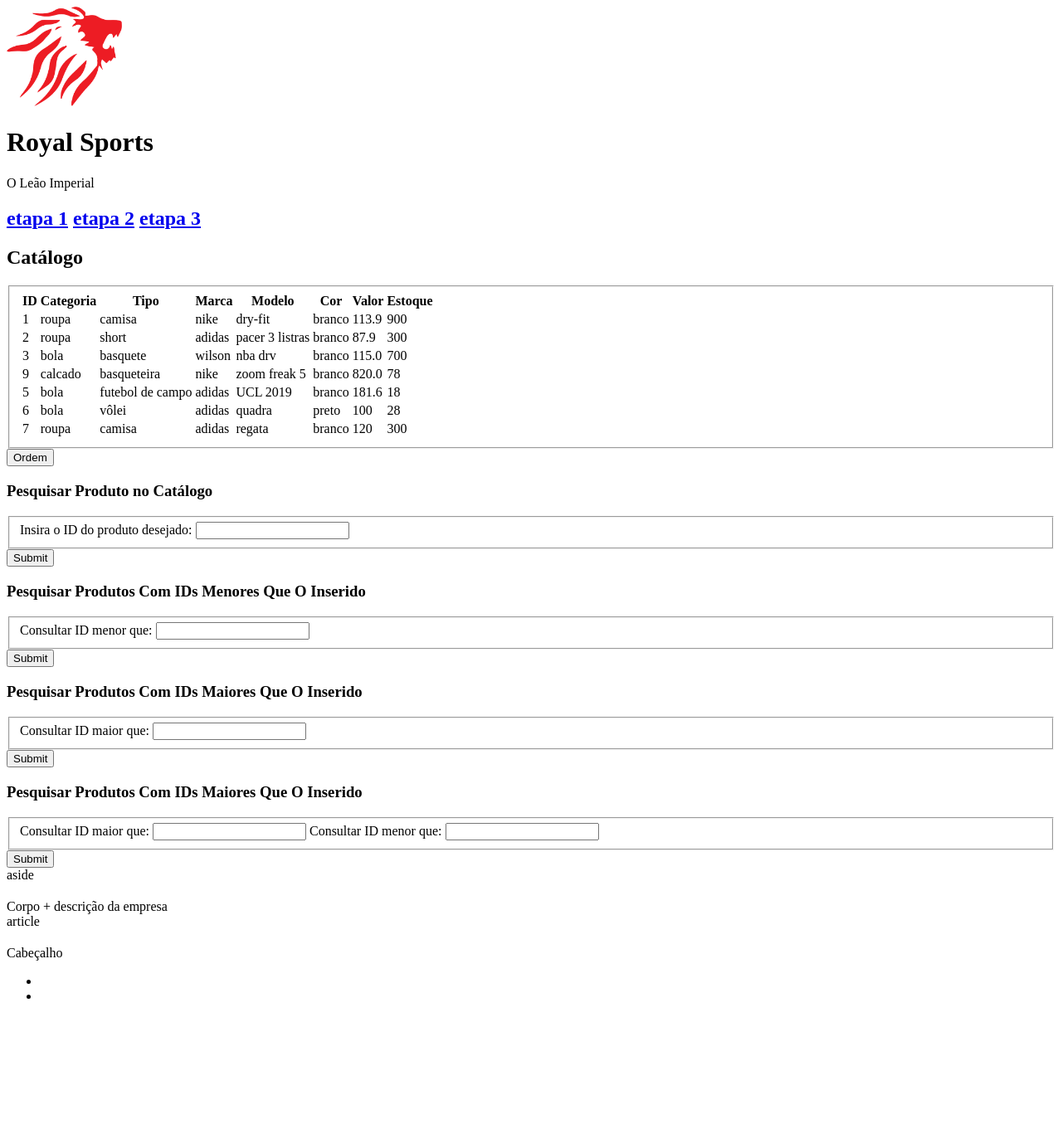
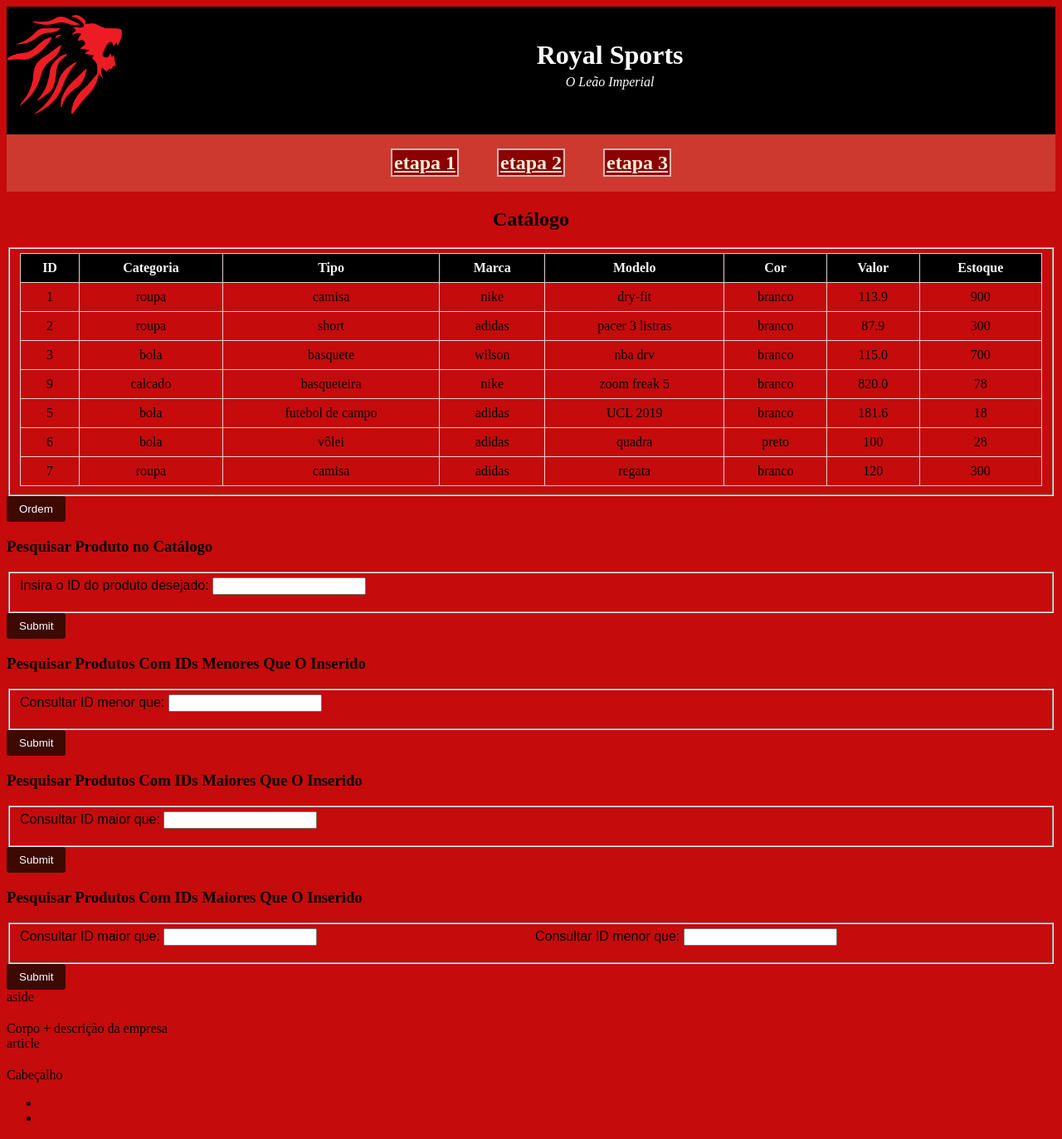
Before and after one commit to luizvn/TRABALHO_ED2, a Flask app: page /etapa2 in a window 1280 px wide. Shown: the whole page at 83% size. Before the commit the page ends 1204 px from the top, so only its background shows below. Run offline with Flask 3, Linux system fonts and the light colour scheme.

Commit message:
css trabalho 2 semi pronto

```diff
--- a/templates/etapa2.html
+++ b/templates/etapa2.html
@@ -4,6 +4,7 @@
     <meta charset="UTF-8">
     <meta name="viewport" content="width=device-width, initial-scale=1.0">
     <title>Etapa 2</title>
+    <link rel="icon" href="src/img/logo-home.png" type="image/png">
     <script>
         function validateForm(event) {
             // Obtendo os valores dos campos de input
@@ -27,6 +28,149 @@
             document.getElementById('consultaForm').addEventListener('submit', validateForm);
         };
     </script>
+    <style>
+        /* BODY */
+        body{
+            background-color: rgb(197, 11, 11);
+        }
+        /* HEADER */
+        .titulo{
+            display: flex;
+            align-items: center;
+            align-content: center;
+            text-align: center;
+            background-color: black;
+            color: white;
+            margin: 0;
+            padding-bottom: 20px;
+            width: 100%;
+        }
+        .imagem_logo{
+            margin-top: 10px;
+            margin-right: 500px;
+        }
+        .nome{
+            text-align: center;
+            font-style: bold;
+            margin-bottom: 0;
+        }
+        .aucunha{
+            text-align: center;
+            font-style: italic;
+            margin-top: 5px;
+        }
+        /* NAVEGADOR DE PÁGINAS */
+        nav {
+        background-color: rgba(210, 77, 62, 0.7);
+        padding: 1px;
+        text-align: center;
+        }
+
+        nav a{
+            background-color: darkred;
+            padding: 2px;
+            color: antiquewhite;
+            border: 2px solid rgb(221, 181, 181);
+            margin: 20px;
+        }
+
+        /* TABELA */
+        .titulo_tabela{
+            text-align: center;
+        }
+        table{
+            border-collapse: collapse;
+            width: 100%;
+            text-align: center;
+        }
+        td, th {
+            border: 1px solid #dcd1d1; /* Adiciona bordas às células */
+            padding: 8px; /* Adiciona espaço interno dentro das células */
+        }
+        /*tr:nth-child(even) {
+            background-color: #f2f2f2; /* Define uma cor de fundo alternada para linhas pares
+        }*/
+        th {
+            background-color: #000000; /* Define uma cor de fundo para as células do cabeçalho */
+            font-weight: bold; /* Deixa o texto em negrito para destacar o cabeçalho */
+            text-align: center; /* Alinha o texto à esquerda no cabeçalho */
+            color: whitesmoke;
+        }
+        tr:hover {
+            background-color: #f5f5f5; /* Define uma cor de fundo quando o mouse passa sobre a linha */
+        }
+        /*td, th {
+            padding: 10px; /* Aumenta o espaço interno dentro das células
+        } */
+
+        /* FORMS */
+        form {
+            font-family: Arial, sans-serif; /* Escolha uma fonte adequada para o formulário */
+        }
+
+        /*input[type="text"], input[type="number"], textarea {
+            width: 100%;
+            padding: 10px;
+            margin-bottom: 20px;
+            border: 1px solid #ccc;
+            border-radius: 5px;
+            box-sizing: border-box;
+        }*/
+
+        input[type="submit"], button {
+            padding: 8px 15px;
+            background-color: #3d0901;
+            color: #fff;
+            border: none;
+            border-radius: 3px;
+            cursor: pointer;
+        }
+
+        .row {
+            display: flex;
+            justify-content: space-between;
+            margin-bottom: 10px;
+        }
+
+        .row .break { /* NÃO TÁ FUNCIONANDO */
+            flex-basis: 100%;
+            height: 0; /* Para evitar que a linha tenha altura extra */
+        }
+
+        .row label {
+            flex-basis: calc(50% - 5px); /* Define a largura de cada label para ocupar metade da linha */
+        }
+
+        .row input {
+            flex-basis: calc(50% - 5px); /* Define a largura de cada input para ocupar metade da linha */
+        }
+
+        /*label{
+            display: flex;
+            flex-direction: row;
+            align-items: center;
+            margin-bottom: 10px;
+            font-weight: bold;
+        }*/
+
+        /*label input {
+            flex: 1;
+            margin-left: 10px;
+            padding: 8px;
+            border: 1px solid #ccc;
+            border-radius: 5px;
+            box-sizing: border-box;
+        } */
+
+        input:focus, textarea {
+            outline: none;
+            border-color: #ab3702; /* Cor quando o input recebe foco */
+            box-shadow: 0 0 5px rgba(180, 29, 3, 0.5); /* Sombra quando o input recebe foco */
+        }
+
+
+
+    </style>
 </head>
 <body>
     <div class="index">
@@ -132,8 +276,8 @@
             <h3>Pesquisar Produtos Com IDs Maiores Que O Inserido</h3>
                 <form method="post", action="/imprime_entre" id="consultaForm">
                     <fieldset>
-                        <div class="row">
-                            <label for="idmenor">Consultar ID maior que: <input id="idmenor" name="idmenor" type="number" required /></label>
+                        <div class="row break">
+                            <label for="idmenor">Consultar ID maior que: <input id="idmenor" name="idmenor" type="number" required /></label><br>
                             <label for="idmaior">Consultar ID menor que: <input id="idmaior" name="idmaior" type="number" required /></label>
                         </div>
                     </fieldset>
```
